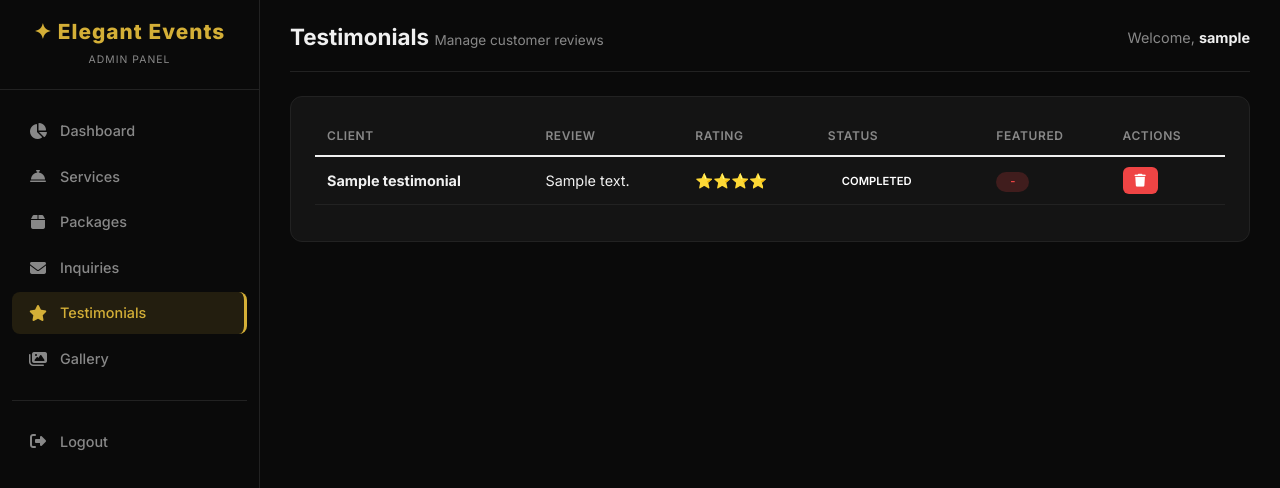
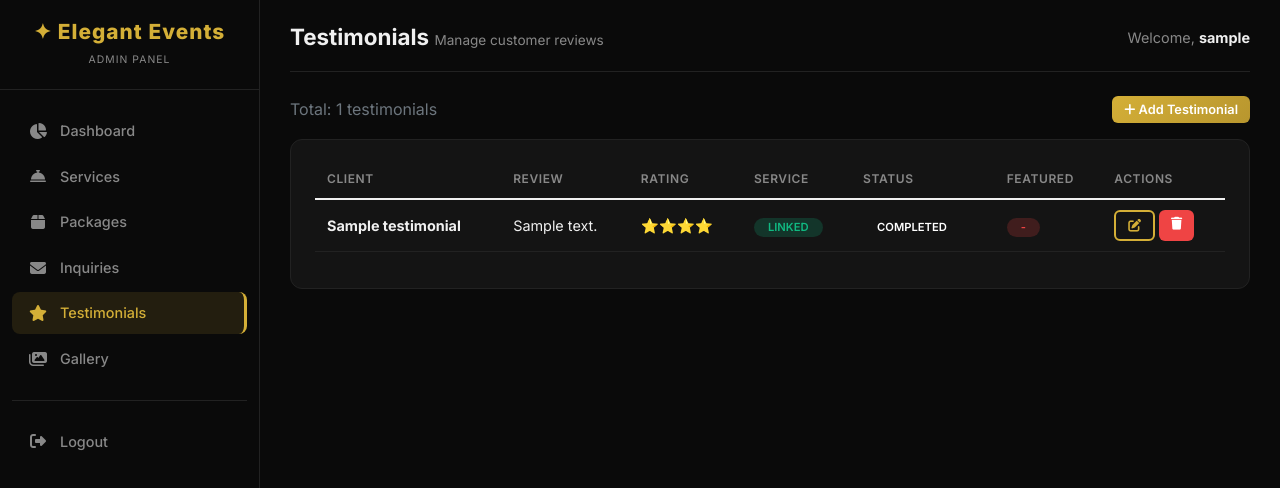
Before and after one commit to jordantradesxau-alt/Elegant-Events, a Flask app: page /admin/testimonials in a window 1280 px wide. Shown: the top 488 px of the page. Run offline with Flask 3, Linux system fonts and the light colour scheme; the visitor is signed in with stand-in values (Sample User, id 1); a database or web service that is not in the repository returns one stand-in record (values such as "Sample title"); some libraries are stand-ins or nearby versions.

Commit message:
Update testimonials.html

```diff
--- a/templates/admin/testimonials.html
+++ b/templates/admin/testimonials.html
@@ -5,6 +5,13 @@
 {% block page_subtitle %}Manage customer reviews{% endblock %}
 
 {% block content %}
+
+<div class="d-flex justify-content-between align-items-center mb-3">
+    <span class="text-muted">Total: {{ testimonials|length }} testimonials</span>
+    <a href="{{ url_for('admin_testimonial_add') }}" class="btn btn-gold btn-sm-custom">
+        <i class="fas fa-plus"></i> Add Testimonial
+    </a>
+</div>
 
 <div class="admin-card">
     <div class="table-responsive">
@@ -14,6 +21,7 @@
                     <th>Client</th>
                     <th>Review</th>
                     <th>Rating</th>
+                    <th>Service</th>
                     <th>Status</th>
                     <th>Featured</th>
                     <th>Actions</th>
@@ -27,6 +35,13 @@
                     <td>
                         {% for i in range(testimonial.rating) %}⭐{% endfor %}
                     </td>
+                    <td>
+                        {% if testimonial.service_id %}
+                            <span class="badge badge-status active">Linked</span>
+                        {% else %}
+                            <span class="badge badge-status inactive">General</span>
+                        {% endif %}
+                    </td>
                     <td><span class="badge badge-status {{ testimonial.status }}">{{ testimonial.status }}</span></td>
                     <td>
                         {% if testimonial.is_featured %}
@@ -37,6 +52,9 @@
                     </td>
                     <td>
                         <div class="d-flex gap-1">
+                            <a href="{{ url_for('admin_testimonial_edit', testimonial_id=testimonial.id) }}" class="btn btn-outline-gold btn-sm-custom">
+                                <i class="fas fa-edit"></i>
+                            </a>
                             {% if testimonial.status == 'pending' %}
                             <a href="{{ url_for('admin_testimonial_approve', testimonial_id=testimonial.id) }}" class="btn btn-gold btn-sm-custom">
                                 <i class="fas fa-check"></i>
@@ -50,7 +68,7 @@
                 </tr>
                 {% else %}
                 <tr>
-                    <td colspan="6" class="text-center text-muted">No testimonials found.</td>
+                    <td colspan="7" class="text-center text-muted">No testimonials found.</td>
                 </tr>
                 {% endfor %}
             </tbody>
```
